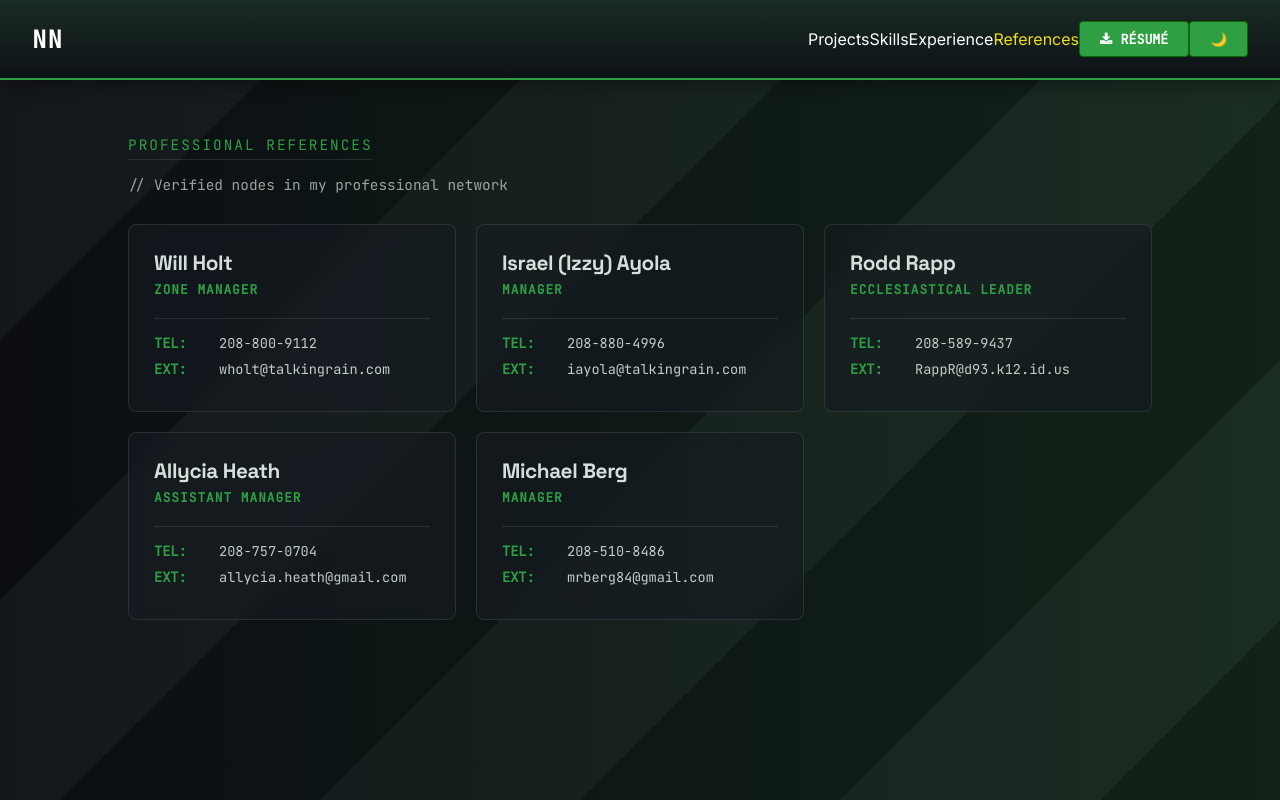
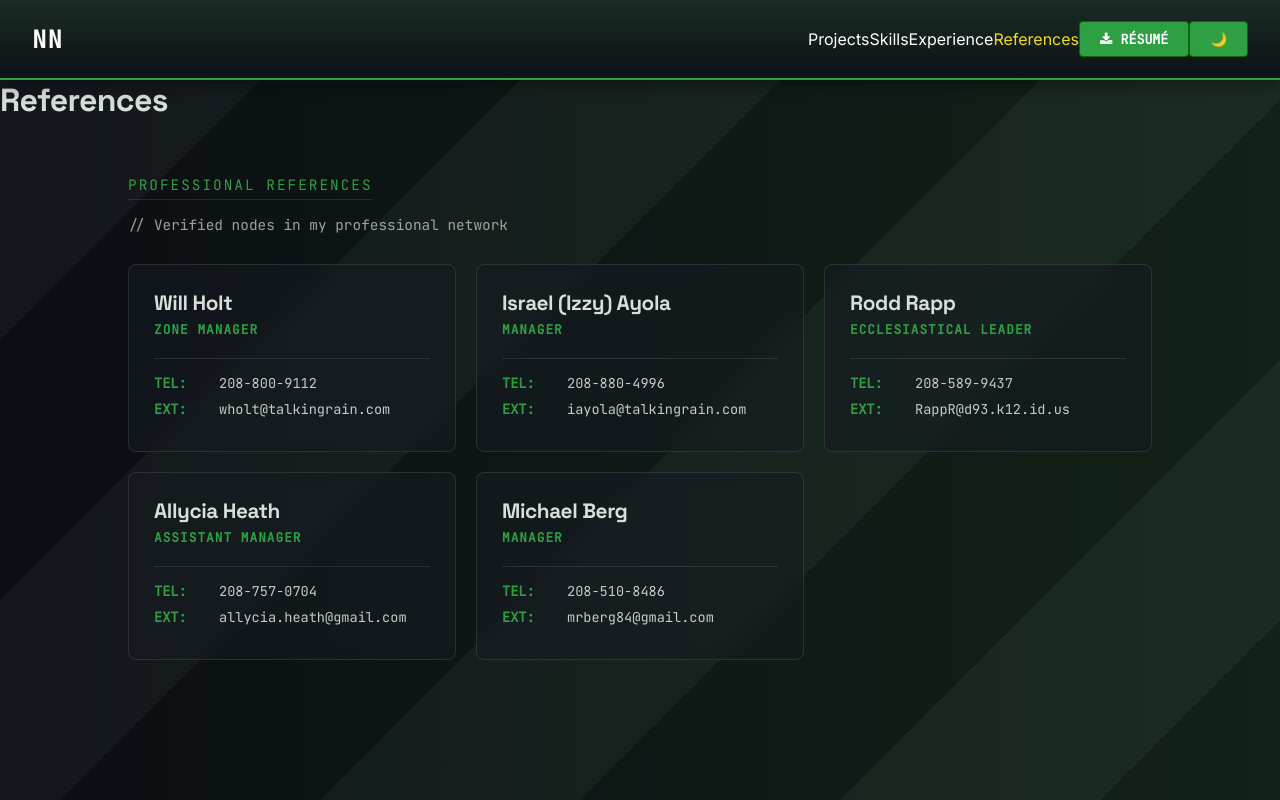
Before and after one commit to NevinsN/professional_portfolio, a React (Create React App) app in the folder professional_portfolio/: page /references in a window 1280 px wide. Shown: the top 800 px of the page. Built offline with nearby package versions, Linux system fonts and the light colour scheme.

Commit message:
More Style and Structure fixes

```diff
--- a/professional_portfolio/src/Components/References/References.js
+++ b/professional_portfolio/src/Components/References/References.js
@@ -13,6 +13,8 @@ const References = () => {
 
     return (
         <header className={`App-header`}>
+            <div className="App-header_titleSubpage">
+                <h1>References</h1>
                 <div className="subpage-container">
                     <span className="section-label">Professional References</span>
                     <p className="skills-intro-comment">
@@ -39,6 +41,7 @@ const References = () => {
                         ))}
                     </div>
                 </div>
+            </div>
         </header>
     );
 };
--- a/professional_portfolio/src/Components/Skills/Skills.js
+++ b/professional_portfolio/src/Components/Skills/Skills.js
@@ -12,6 +12,8 @@ const Skills = () => {
 
     return (
         <header className={`App-header`}>
+            <div className="App-header_titleSubpage">
+                <h1>Skills</h1>
                 <div className="subpage-container">
                     <span className="section-label">Technical Stack</span>
                     <p className="skills-intro-comment">
@@ -34,6 +36,7 @@ const Skills = () => {
                         ))}
                     </div>
                 </div>
+            </div>
         </header>
     );
 };
```
Lines whose indentation alone changed are shown as unchanged.
